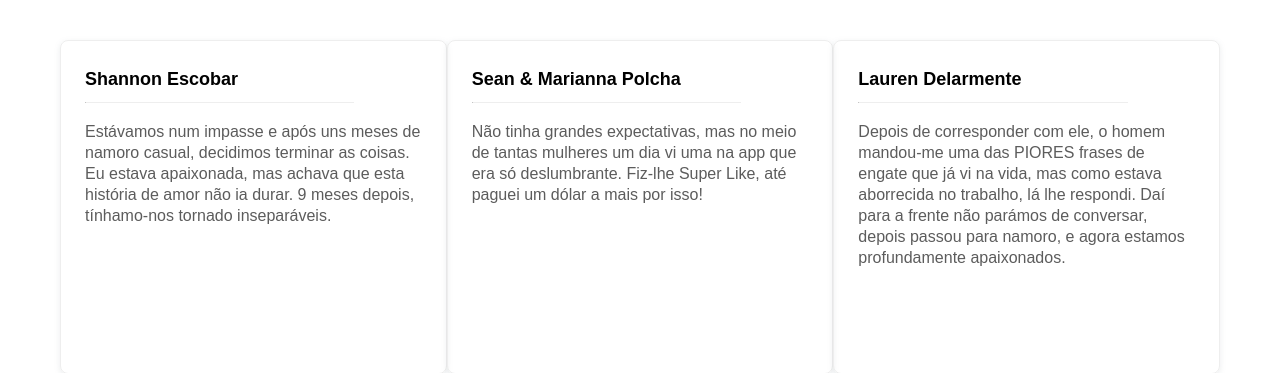
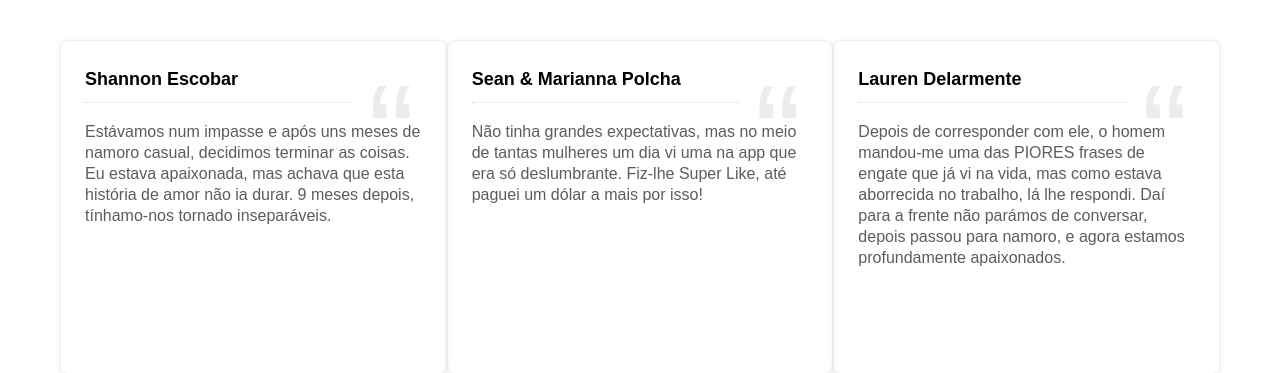
Before and after one commit to mxWellSmart/tinderInterface, a plain HTML site: page index.html in a window 1280 px wide. Shown: the part 893-1266 px from the top of the page. Drawn offline with Linux system fonts and the light colour scheme.

Commit message:
add left quote in testimony section

```diff
--- a/css/style.scss
+++ b/css/style.scss
@@ -165,9 +165,21 @@ body {
         color: #5C5C5C;
         font-size: 1.6rem;
         line-height: 1.3125;
+        font-family: ProximaNova,sans-serif;
     }
 }
 
+.item-container {
+    position: relative;
+}
+.quote-simbol {
+    position: absolute;
+    right: 2%;
+    font-size: 14.2rem;
+    line-height: 1;
+    color: #ececec;
+    font-family: ProximaNova,sans-serif;
+}
 
 hr.hline {
     width: 80%;
--- a/index.html
+++ b/index.html
@@ -33,7 +33,8 @@
                  <div class="tinder-testimonies">
                     <ul class="tinder-user-items">
                         <li class="user-item">
-                            <figure>
+                            <figure class="item-container">
+                                <span class="quote-simbol">“</span>
                                 <figcaption class="user-name">Shannon Escobar</figcaption>
                                 <hr class="hline"/>
                                 <blockquote class="user-quote">
@@ -45,7 +46,8 @@
                             </figure>
                         </li>
                         <li class="user-item">
-                            <figure>
+                            <figure class="item-container">
+                                <span class="quote-simbol">“</span>
                                 <figcaption class="user-name">Sean & Marianna Polcha</figcaption>
                                 <hr class="hline"/>
                                 <blockquote class="user-quote">
@@ -57,7 +59,8 @@
                             </figure>
                         </li>
                         <li class="user-item">
-                            <figure>
+                            <figure class="item-container">
+                                <span class="quote-simbol">“</span>
                                 <figcaption class="user-name">Lauren Delarmente</figcaption>
                                 <hr class="hline"/>
                                 <blockquote class="user-quote">
```
Also changed, not shown: css/style.css.
